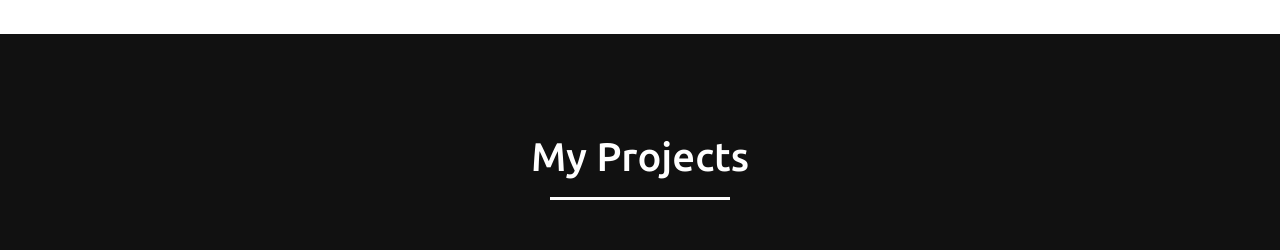
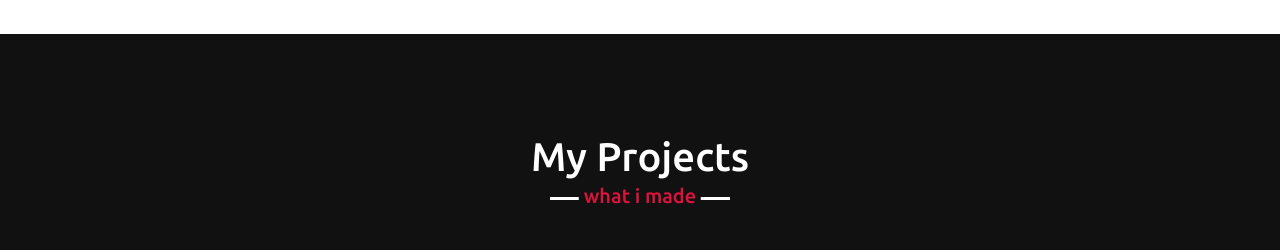
Before and after one commit to vikashmehta07/Portfolio, a plain HTML site: page index.html in a window 1280 px wide. Shown: the part 2840-3090 px from the top of the page. Drawn offline with nearby package versions, Linux system fonts and the light colour scheme.

Commit message:
Update style.css

```diff
--- a/style.css
+++ b/style.css
@@ -380,7 +380,7 @@ section .title::after{
 
 /* teams section styling */
 .teams .title::after{
-    content: "";
+    content: "what i made";
 }
 .teams .carousel .card{
     background: #222;
```
